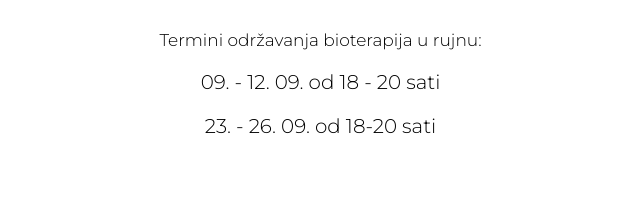
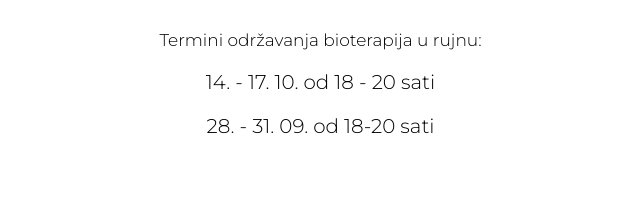
Before and after one commit to antepetrovic/bio, a website: page termini/index.html in a window 1280 px wide. Shown: the part 555-769 px from the top of the page, 302-942 px from the left. Drawn offline with nearby package versions, Linux system fonts and the light colour scheme.

Commit message:
Fix vulnerabilities

```diff
--- a/package.json
+++ b/package.json
@@ -17,10 +17,10 @@
   },
   "homepage": "https://github.com/antepetrovic/bio#readme",
   "devDependencies": {
-    "grunt": "^1.0.3",
+    "grunt": "^1.0.4",
     "grunt-contrib-concat": "^1.0.1",
     "grunt-contrib-cssmin": "^2.2.1",
-    "grunt-contrib-uglify": "^3.1.0",
+    "grunt-contrib-uglify": "^3.4.0",
     "grunt-contrib-watch": "^1.1.0"
   },
   "dependencies": {
--- a/termini/index.html
+++ b/termini/index.html
@@ -61,10 +61,10 @@
         <div>
             <h3><b>Termini održavanja bioterapija u rujnu:</b></h3>
             <h3>
-                09. - 12. 09. od 18 - 20 sati
+                14. - 17. 10. od 18 - 20 sati
             </h3>
             <h3>
-                23. - 26. 09. od 18-20 sati
+                28. - 31. 09. od 18-20 sati
             </h3>
             <h3>
             </h3>
```
Also changed, not shown: 1 other file.
